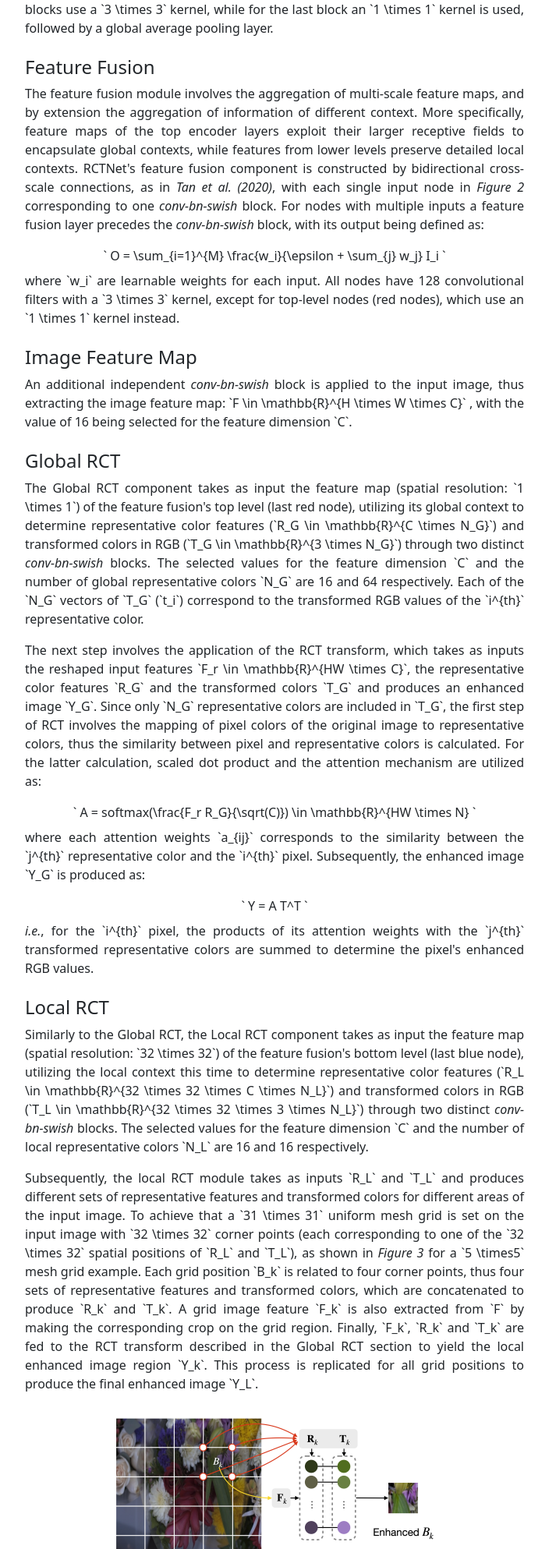
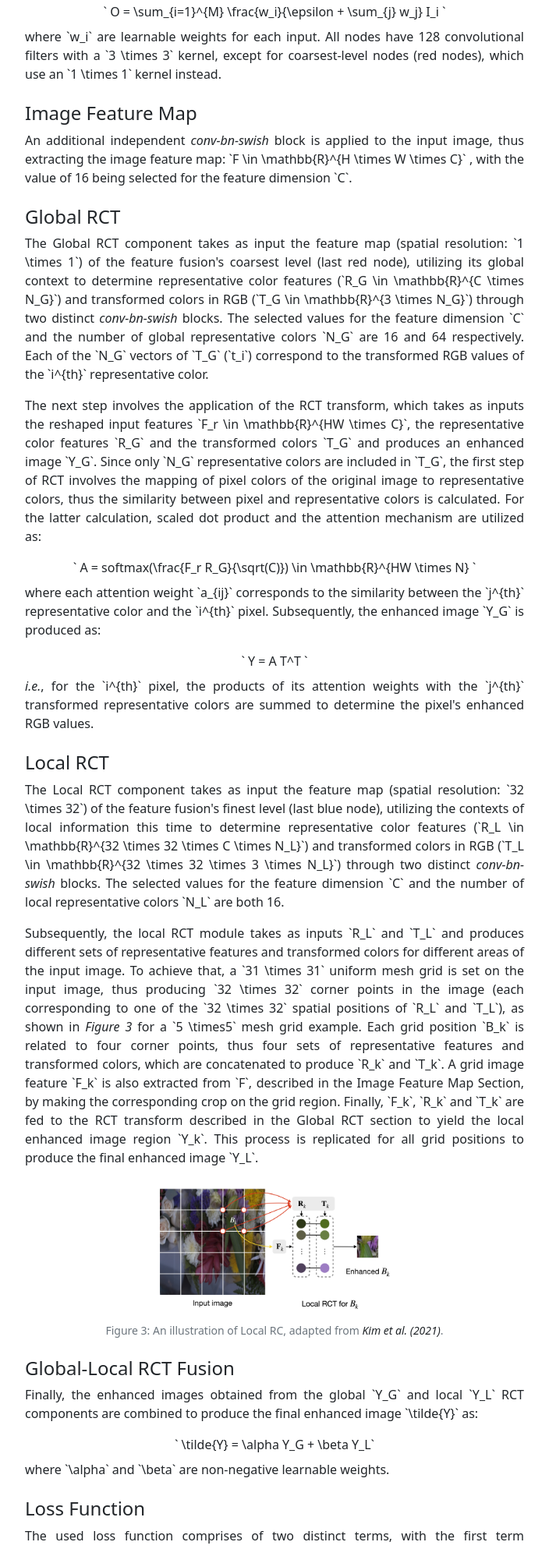
Before and after one commit to ThanosM97/Representative-Color-Transform, a plain HTML site: page index.html in a window 1280 px wide. Shown: the part 2604-4591 px from the top of the page at 78% size, without its empty margins (288-992 px from the left). Drawn offline with nearby package versions, Linux system fonts and the light colour scheme; some packages are replaced by stand-ins of ours.

Commit message:
Make minor changes to blogpost

```diff
--- a/index.html
+++ b/index.html
@@ -48,7 +48,7 @@
         </p>
         <!-- img src="https://user-images.githubusercontent.com/40756918/163460964-23b556e7-fd26-4a0a-bba0-0161c0efde02.JPG" -->
         <figure id="fig1" class="text-center">
-            <img src="images/image_refinement_approaches.PNG" alt="likelihoods" class="figure-img">
+            <img src="images/image_refinement_approaches.PNG" width="80%" alt="likelihoods" class="figure-img">
             <figcaption class="figure-caption text-center">Figure 1: Outlines of image enhancement approaches: (a) encoder-decoder, (b) intensity transformation, and (c) representative
                 color transform models, adapted from <a href="#1">Kim et al. (2021)</a>.</figcaption>
         </figure>
@@ -68,7 +68,7 @@
             RCTNet consists of 4 main components, namely encoder, feature fusion, global RCT, and local RCT, with its overall architecture being depicted in <a href="#fig2">Figure 2</a>.
         </p>
         <figure id="fig2" class="text-center">
-            <img src="images/architecture.PNG" alt="likelihoods" class="figure-img">
+            <img src="images/architecture.PNG" width="80%" alt="likelihoods" class="figure-img">
             <figcaption class="figure-caption text-center">Figure 2: An overview of the proposed RCTNet, adapted from <a href="#1">Kim et al. (2021)</a>.</figcaption>
         </figure>
         <h4 class="mt-4">Encoder</h4>
@@ -83,7 +83,7 @@
         <h4 class="mt-4">Feature Fusion</h4>
         <p>
             The feature fusion module involves the aggregation of multi-scale feature maps, and by extension the aggregation of information of different context.
-            More specifically, feature maps of the top encoder layers exploit their larger receptive fields to encapsulate global contexts, while features from lower levels
+            More specifically, feature maps of the coarsest encoder layers exploit their larger receptive fields to encapsulate global contexts, while features from lower levels
             preserve detailed local contexts. RCTNet's feature fusion component is constructed by bidirectional cross-scale connections, as in <a href="#12">Tan et al. (2020)</a>, with each single input
             node in <a href="#fig2">Figure 2</a> corresponding to one <i>conv-bn-swish</i> block. For nodes with multiple inputs a feature fusion layer precedes the <i>conv-bn-swish</i> block, with its output
             being defined as:
@@ -93,7 +93,7 @@
 
         <p>
             where `w_i` are learnable weights for each input. All nodes have 128 convolutional filters with a  `3 \times 3` kernel, except for
-            top-level nodes (red nodes), which use an  `1 \times 1` kernel instead.
+            coarsest-level nodes (red nodes), which use an  `1 \times 1` kernel instead.
         </p>
         <h4 class="mt-4">Image Feature Map</h4>
         <p>
@@ -102,7 +102,7 @@
         </p>
         <h4 class="mt-4">Global RCT</h4>
         <p>
-            The Global RCT component takes as input the feature map (spatial resolution: `1 \times 1`) of the feature fusion's top level (last red node), utilizing its global
+            The Global RCT component takes as input the feature map (spatial resolution: `1 \times 1`) of the feature fusion's coarsest level (last red node), utilizing its global
             context to determine representative color features (`R_G \in \mathbb{R}^{C \times N_G}`) and transformed colors in RGB (`T_G \in \mathbb{R}^{3 \times N_G}`) through two distinct <i>conv-bn-swish</i> blocks.
             The selected values for the feature dimension `C` and the number of global representative colors `N_G` are 16 and 64 respectively. Each of the `N_G` vectors of `T_G`   (`t_i`)
             correspond to the transformed RGB values of the `i^{th}` representative color.
@@ -117,7 +117,7 @@
         <div class="text-center my-2"> ` A = softmax(\frac{F_r R_G}{\sqrt(C)}) \in \mathbb{R}^{HW \times N} `</div>
 
         <p>
-            where each attention weights `a_{ij}` corresponds to the similarity between the `j^{th}` representative color and the `i^{th}` pixel. Subsequently,
+            where each attention weight `a_{ij}` corresponds to the similarity between the `j^{th}` representative color and the `i^{th}` pixel. Subsequently,
             the enhanced image `Y_G` is produced as:
         </p>
         <div class="text-center my-2"> ` Y = A T^T `</div>
@@ -127,22 +127,22 @@
         </p>
         <h4 class="mt-4">Local RCT</h4>
         <p>
-            Similarly to the Global RCT, the Local RCT component takes as input the feature map (spatial resolution: `32 \times 32`) of the feature fusion's bottom level
-            (last blue node), utilizing the local context this time to determine representative color features (`R_L \in \mathbb{R}^{32 \times 32 \times C \times N_L}`) and
-            transformed colors in RGB (`T_L \in \mathbb{R}^{32 \times 32 \times 3 \times N_L}`) through two distinct <i>conv-bn-swish</i> blocks. The selected values for the
-            feature dimension `C` and the number of local representative colors `N_L` are 16 and 16 respectively.
+            The Local RCT component takes as input the feature map (spatial resolution: `32 \times 32`) of the feature fusion's finest level
+            (last blue node), utilizing the contexts of local information this time to determine representative color features (`R_L \in \mathbb{R}^{32 \times 32 \times C \times N_L}`) and
+            transformed colors in RGB  (`T_L \in \mathbb{R}^{32 \times 32 \times 3 \times N_L}`) through two distinct <i>conv-bn-swish</i> blocks. The selected values for the
+            feature dimension `C` and the number of local representative colors `N_L` are both 16.
         </p>
 
         <p>
             Subsequently, the local RCT module takes as inputs `R_L` and `T_L` and produces different sets of representative features and transformed colors for
-            different areas of the input image. To achieve that a `31 \times 31` uniform mesh grid is set on the input image with `32 \times 32` corner points (each corresponding to
+            different areas of the input image. To achieve that, a `31 \times 31` uniform mesh grid is set on the input image, thus producing `32 \times 32` corner points in the image (each corresponding to
             one of the `32 \times 32` spatial positions of `R_L` and `T_L`), as shown in <a href="#fig2">Figure 3</a> for a `5 \times5` mesh grid example. Each grid position `B_k` is related to four corner
             points, thus four sets of representative features and transformed colors, which are concatenated to produce `R_k` and `T_k`.  A grid image feature `F_k` is
-            also extracted from `F` by making the corresponding crop on the grid region. Finally, `F_k`, `R_k` and `T_k` are fed to the RCT transform described in the Global
+            also extracted from `F`, described in the Image Feature Map Section, by making the corresponding crop on the grid region. Finally, `F_k`, `R_k` and `T_k` are fed to the RCT transform described in the Global
             RCT section to yield the local enhanced image region `Y_k`. This process is replicated for all grid positions to produce the final enhanced image `Y_L`.
         </p>
         <figure id="fig2" class="text-center">
-            <img src="images/local_RCT.PNG" alt="likelihoods" class="figure-img">
+            <img src="images/local_RCT.PNG" width="50%" alt="likelihoods" class="figure-img">
             <figcaption class="figure-caption text-center">Figure 3:  An illustration of Local RC, adapted from <a href="#1">Kim et al. (2021)</a>.</figcaption>
         </figure>
         <h4 class="mt-4">Global-Local RCT Fusion</h4>
@@ -157,9 +157,9 @@
         <p>
             The used loss function comprises of two distinct terms, with the first term corresponding to the mean absolute error (<i>L1 loss</i>)
             between the predicted and ground-truth enhanced images. The second term is the sum of the <i>L1</i> losses between the feature representations
-            extracted for the predicted and ground-truth images from the `2^{nd}`, `4^{th}`, and `6^{th}` layer of a <i>VGG-16</i> [<a href="#13">Simonyan et al. (2014)</a> ] network, pretrained
-            on ImageNet [<a href="#14">Russakovsky et al. (2015)</a> ]. Consequently, given `\tilde{Y}`: the high-quality image prediction and `Y`: the ground-truth high-quality
-            image the loss function is given as:
+            extracted for the predicted and ground-truth images from the `2^{nd}`, `4^{th}`, and `6^{th}` layer of a <i>VGG-16</i> [<a href="#13">Simonyan et al. (2014)</a>] network, pretrained
+            on ImageNet [<a href="#14">Russakovsky et al. (2015)</a>]. Consequently, given `\tilde{Y}`: the high-quality image prediction and `Y`: the ground-truth high-quality
+            image, the loss function is given as:
         </p>
         <div class="text-center my-2"> ` \mathcal{L} = || \tilde{Y} - Y ||_1 + \lambda  \sum_{k=2,4,6} || \phi^k(\tilde{Y}) - \phi^k(Y) ||_1`</div>
         <p>
```
